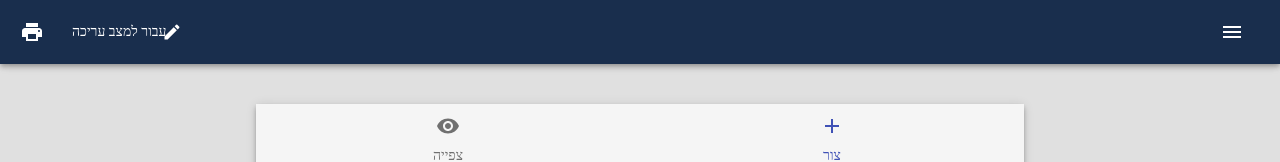
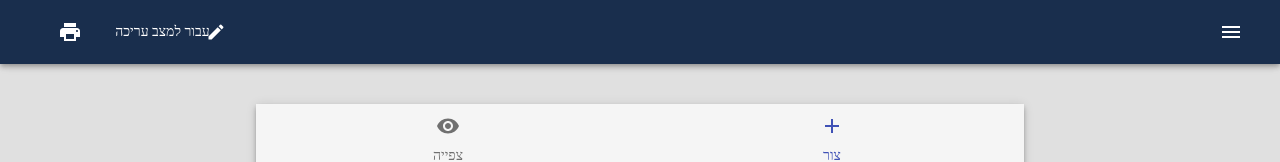
Before and after one commit to guybenda/PDFManagement, a React (Create React App) app in the folder pdf-management/: page / in a window 1280 px wide. Shown: the top 162 px of the page. Built offline with nearby package versions, Linux system fonts and the light colour scheme; what jss-rtl would draw is missing.

Commit message:
toggle edit mode, buttons ui

```diff
--- a/pdf-management/src/actions/index.js
+++ b/pdf-management/src/actions/index.js
@@ -41,11 +41,16 @@ export const editPeriod = (period) => {
   };
 };
 
-export const toggleEditMode = (currMode) => {
-  const newMode =
-    currMode === REPORT_MODE.view ? REPORT_MODE.edit : REPORT_MODE.view;
+export const toggleEditMode = (currMode, form) => {
+  let newMode = REPORT_MODE.view;
+  let editModeForm = null;
+  if (currMode === REPORT_MODE.view) {
+    newMode = REPORT_MODE.edit;
+    editModeForm = form;
+  }
+
   return {
     type: SET_MODE,
-    payload: newMode
+    payload: { mode: newMode , editModeForm}
   };
 };
--- a/pdf-management/src/components/Header.js
+++ b/pdf-management/src/components/Header.js
@@ -1,37 +1,61 @@
 import React from "react";
 import { AppBar, Toolbar, IconButton, Button } from "@material-ui/core";
 import { Menu as MenuIcon, Print as PrintIcon } from "@material-ui/icons";
-import ReportActionButtons from "./ReportActionButtons";
+import { REPORT_MODE } from "../constants";
 import { toggleEditMode, saveForm } from "../actions";
+import { Delete, Save, Edit } from "@material-ui/icons";
 
 import { connect } from "react-redux";
 
 import "../index.css";
 
 class Header extends React.Component {
-  render() {
-    let buttons = [
-      <ReportActionButtons
-        toggleEditMode={this.props.toggleEditMode}
-        saveForm={this.props.saveForm}
-        mode={this.props.mode}
-      />,
+  renderButtons = () => {
+    if (this.props.mode === REPORT_MODE.view) {
+      return (
+        <>
+          <Button
+            onClick={() => {
+              this.props.toggleEditMode(this.props.mode, this.props.form);
+            }}
+            key='edit'
+            color='inherit'
+            startIcon={<Edit />}
+          >
+            עבור למצב עריכה
+          </Button>
           <Button key='print' color='inherit' onClick={this.props.onPrint}>
             <PrintIcon />
           </Button>
-    ];
+        </>
+      );
+    } else if (this.props.mode === REPORT_MODE.edit) {
+      return (
+        <>
+          <Button
+            onClick={this.toggleMode}
+            color='inherit'
+            key='cancel'
+            startIcon={<Delete />}
+          >
+            ביטול
+          </Button>
+          <Button
+            onClick={this.props.saveForm}
+            key='save'
+            color='inherit'
+            startIcon={<Save />}
+          >
+            שמירה
+          </Button>
+        </>
+      );
+    }
+  };
 
-    // if (this.props.mode === "edit") {
-    //   buttons.unshift(
-    //     <Button key='edit' color='inherit' onClick={this.props.onSave}>
-    //       שמירה
-    //     </Button>
-    //   );
-    // }
-
+  render() {
     return (
-      <div>
-        <AppBar position='fixed'>
+      <AppBar className='report-header' position='fixed'>
         <Toolbar style={{ backgroundColor: "#192e4d" }}>
           <IconButton
             edge='start'
@@ -44,10 +68,11 @@ class Header extends React.Component {
           <div className='header-title'>
             {this.props.form != null ? this.props.form.name : ""}
           </div>
-            <div style={{ position: "absolute", left: 0 }}>{buttons}</div>
+          <div style={{ position: "absolute", left: "3vw" }}>
+            {this.renderButtons()}
+          </div>
         </Toolbar>
       </AppBar>
-      </div>
     );
   }
 }
--- a/pdf-management/src/components/ReportActionButtons.js
+++ /dev/null
@@ -1,38 +0,0 @@
-import React from "react";
-import { Button } from "@material-ui/core";
-import { REPORT_MODE } from "../constants";
-import { Edit } from "@material-ui/icons";
-
-class ReportActionButtons extends React.Component {
-  toggleMode = () => {
-    this.props.toggleEditMode(this.props.mode);
-  };
-
-  render() {
-    if (this.props.mode === REPORT_MODE.view) {
-      return (
-        <Button
-          onClick={this.toggleMode}
-          key='edit'
-          color='inherit'
-          startIcon={<Edit />}
-        >
-          עבור למצב עריכה
-        </Button>
-      );
-    } else {
-      return (
-        <>
-          <Button onClick={this.toggleMode} color='inherit' key='cancel'>
-            ביטול
-          </Button>
-          <Button onClick={this.props.saveForm} key='save' color='inherit'>
-            שמירה
-          </Button>
-        </>
-      );
-    }
-  }
-}
-
-export default ReportActionButtons;
--- a/pdf-management/src/components/ReportForm.css
+++ b/pdf-management/src/components/ReportForm.css
@@ -1,7 +1,5 @@
-.report-header-container {
-  display: flex;
-  align-items: center;
-  justify-content: space-between;
+.report-header button {
+  padding: 1vh 1vw;
 }
 
 .report-title {
@@ -29,7 +27,6 @@
 	}
 } */
 
-
 .report-container {
   padding: 1rem 1.5rem;
 }
@@ -43,7 +40,6 @@
 .no-margin-field {
   width: 10vw;
 }
-
 
 .section-contents {
   display: flex;
--- a/pdf-management/src/reducers/form.js
+++ b/pdf-management/src/reducers/form.js
@@ -9,6 +9,7 @@ import {
 import { REPORT_MODE } from "../constants";
 
 const INITIAL_STATE = {
+  editModeForm: null,
   form: null,
   mode: REPORT_MODE.view
 };
@@ -26,7 +27,7 @@ export const formReducer = (state = INITIAL_STATE, action) => {
         form: { ...state.form, period: action.payload }
       };
     case EDIT_FORM_SECTIONS:
-        // move logic to actions
+      // move logic to actions
       return {
         ...state,
         form: {
@@ -47,7 +48,7 @@ export const formReducer = (state = INITIAL_STATE, action) => {
     case SET_MODE:
       return {
         ...state,
-        mode: action.payload
+        ...action.payload
       };
 
     case SAVE_FORM:
```
Also changed, not shown: pdf-management/src/components/Fields/DateField.js (+15 -17 lines). Lines whose indentation alone changed are shown as unchanged.
